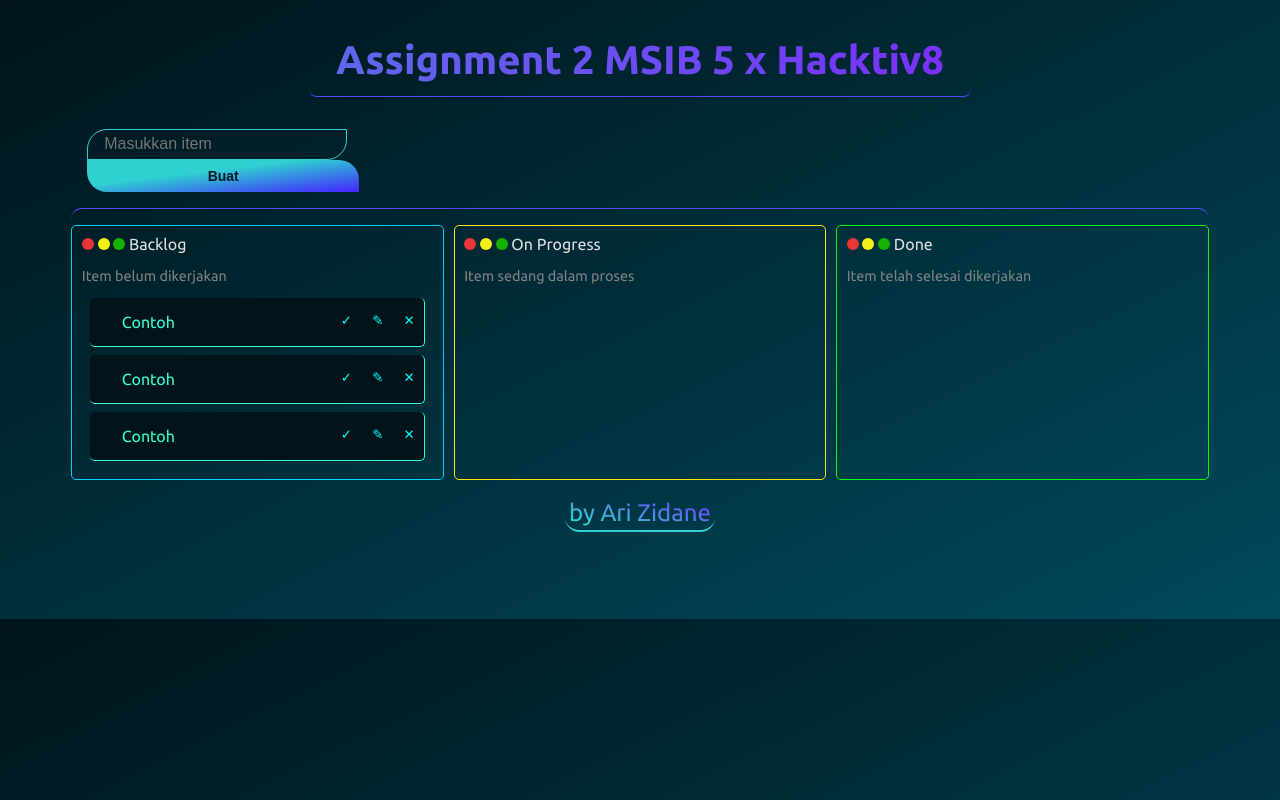
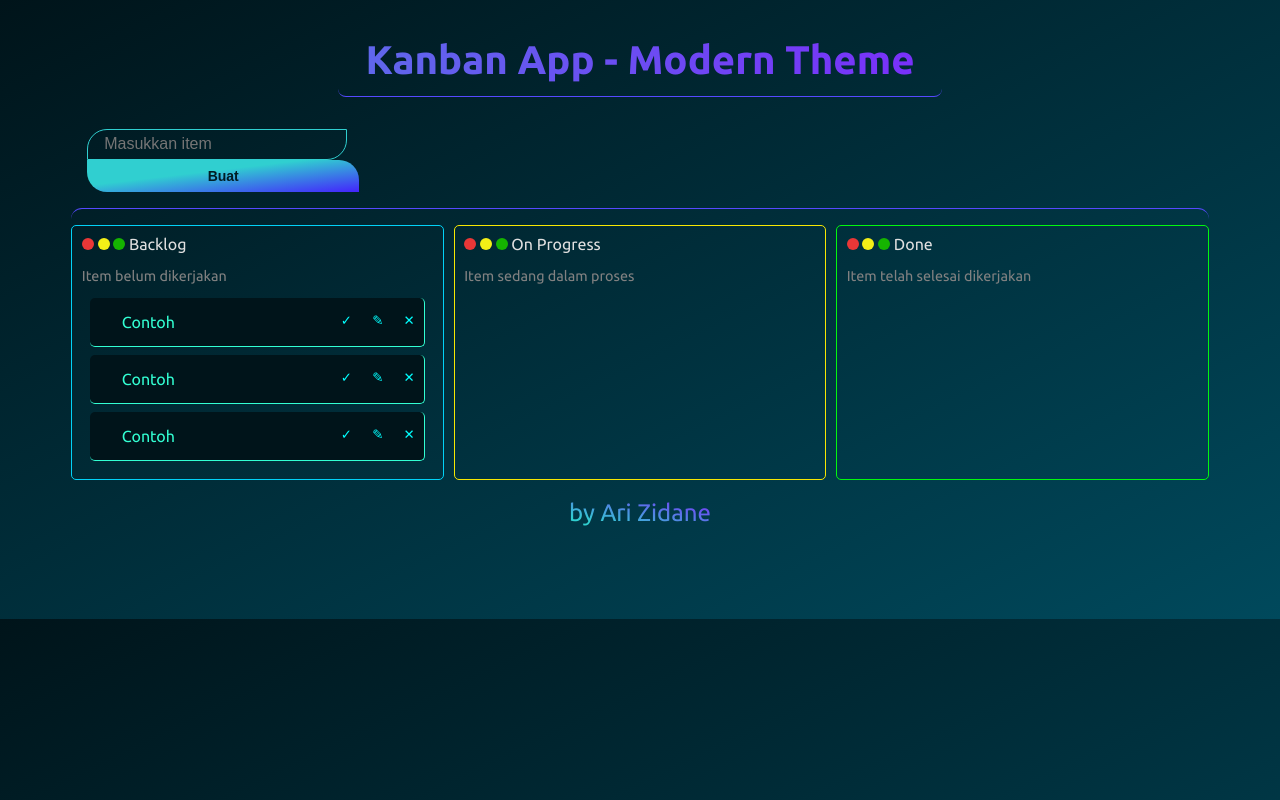
Before and after one commit to arizdn234/Kanban-App, a plain HTML site: page index.html in a window 1280 px wide. Drawn offline with Linux system fonts and the light colour scheme.

Commit message:
fix: content

```diff
--- a/index.html
+++ b/index.html
@@ -11,7 +11,7 @@
 
         <!-- title section -->
         <div class="title">
-            <h3>Assignment 2 MSIB 5 x Hacktiv8</h3>
+            <h3>Kanban App - Modern Theme</h3>
         </div>
 
         <!-- createNew section -->
--- a/style.css
+++ b/style.css
@@ -43,7 +43,7 @@ body {
 .title h3 {
 	font-size: 2.5rem;
 	background: linear-gradient(to right, #30CFD0 0%, #821cff 100%);
-	-webkit-background-clip: text;
+	background-clip: text;
 	-webkit-text-fill-color: transparent;
 	padding: 0.8rem 1.7rem;
 	border-bottom: 1px solid #5649ff;
@@ -60,10 +60,10 @@ body {
 	font-size: 1.5rem;
 	font-weight: lighter;
 	background: linear-gradient(to right top, #30CFD0 20%, #821cff 100%);
-	-webkit-background-clip: text;
+	background-clip: text;
 	-webkit-text-fill-color: transparent;
 	padding: 0.2rem;
-	border-bottom: 2px solid #30CFD0;
+	/* border-bottom: 2px solid #30CFD0; */
 	border-left: none;
 	border-right: none;
 	border-radius: 0.9rem;
@@ -71,7 +71,7 @@ body {
 	transition: .5s;
 }
 
-.author h3:hover {
+/* .author h3:hover {
 	width: 14rem;
 	font-size: 1.8rem;
 	padding: .3rem 5rem;
@@ -79,7 +79,7 @@ body {
 	border-left: 2px solid #30CFD0;
 	border-right: 2px solid #30CFD0;
 	animation: colorChanger 2s infinite;
-}
+} */
 
 a {
 	text-decoration: none;
```
